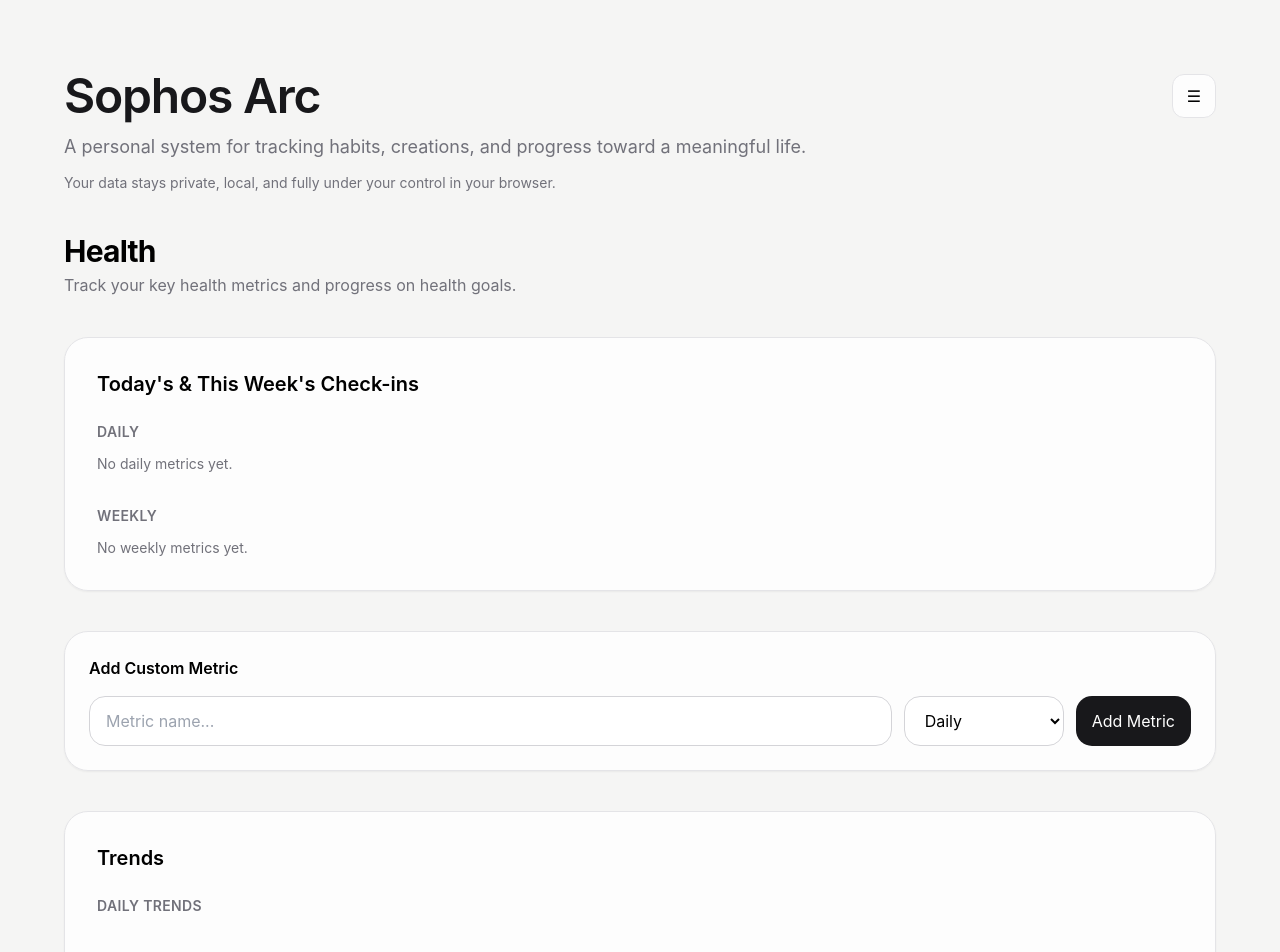
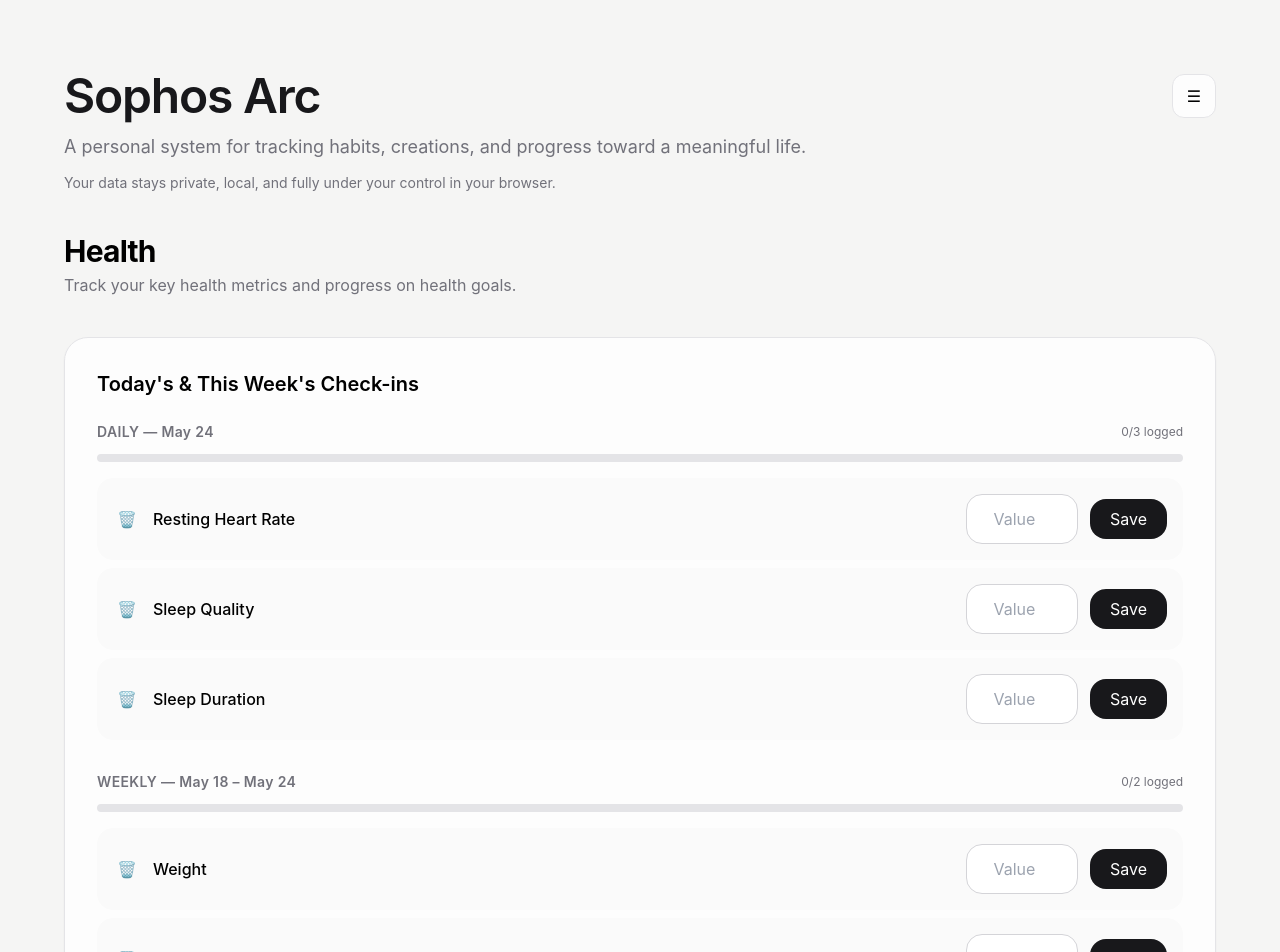
Before and after one commit to seaona/sophos-arc, a React (Vite) app: page /sophos-arc/health in a window 1280 px wide. Shown: the top 952 px of the page. Built offline with nearby package versions, Linux system fonts and the light colour scheme.

Commit message:
fix health

```diff
--- a/src/components/health/DailyWeeklyCheckins.tsx
+++ b/src/components/health/DailyWeeklyCheckins.tsx
@@ -7,42 +7,95 @@ type Props = {
   isLoggedThisWeek: (metricId: string) => boolean;
   onSave: (metricId: string, value: number) => void;
   getLatestLog: (metricId: string) => any;
+  onDeleteMetric?: (metricId: string) => void;
+  onUpdateLog?: (logId: string, newValue: any) => void; // optional for future editing
 };
 
 export default function DailyWeeklyCheckins({
-  dailyMetrics = [],        // ← Add default value
-  weeklyMetrics = [],
+  dailyMetrics,
+  weeklyMetrics,
   isLoggedToday,
   isLoggedThisWeek,
   onSave,
   getLatestLog,
+  onDeleteMetric,
 }: Props) {
-  const renderMetricRow = (metric: HealthMetric, isDaily: boolean) => {
-    const logged = isDaily ? isLoggedToday(metric.id) : isLoggedThisWeek(metric.id);
+  const today = new Date().toLocaleDateString('en-US', { month: 'long', day: 'numeric' });
+
+  const weekRange = (() => {
+    const date = new Date();
+    const day = date.getDay();
+    const diff = day === 0 ? -6 : 1 - day;
+    const monday = new Date(date);
+    monday.setDate(date.getDate() + diff);
+    const sunday = new Date(monday);
+    sunday.setDate(monday.getDate() + 6);
+    return `${monday.toLocaleDateString('en-US', { month: 'short', day: 'numeric' })} – ${sunday.toLocaleDateString('en-US', { month: 'short', day: 'numeric' })}`;
+  })();
+
+  const renderDailySection = () => {
+    const loggedCount = dailyMetrics.filter(m => isLoggedToday(m.id)).length;
+    const total = dailyMetrics.length;
+    const progress = total > 0 ? Math.round((loggedCount / total) * 100) : 0;
+
+    return (
+      <div className="mb-8">
+        <div className="flex justify-between items-center mb-3">
+          <h3 className="font-semibold text-sm text-zinc-500 tracking-wide">
+            DAILY — {today}
+          </h3>
+          <div className="text-xs text-zinc-500">
+            {loggedCount}/{total} logged
+          </div>
+        </div>
+
+        {/* Progress Bar */}
+        <div className="h-2 bg-zinc-200 dark:bg-zinc-700 rounded-full mb-4 overflow-hidden">
+          <div
+            className="h-2 bg-emerald-500 transition-all duration-300"
+            style={{ width: `${progress}%` }}
+          />
+        </div>
+
+        {dailyMetrics.length > 0 ? (
+          <div className="space-y-2">
+            {dailyMetrics.map((metric) => {
+              const logged = isLoggedToday(metric.id);
               const latestLog = getLatestLog(metric.id);
 
               return (
                 <div
                   key={metric.id}
-        className={`flex items-center justify-between gap-4 p-4 rounded-2xl transition-all ${
+                  className={`flex items-center justify-between gap-4 p-4 rounded-2xl ${
                     logged
-            ? 'bg-zinc-100 dark:bg-zinc-800/70 opacity-80'
+                      ? 'bg-zinc-100 dark:bg-zinc-800/70'
                       : 'bg-zinc-50 dark:bg-zinc-800/60'
                   }`}
                 >
+                  <div className="flex items-center gap-3">
+                    {onDeleteMetric && (
+                      <button
+                        onClick={() => onDeleteMetric(metric.id)}
+                        className="text-zinc-400 hover:text-red-500 p-1"
+                        title="Delete metric"
+                      >
+                        🗑️
+                      </button>
+                    )}
                     <div className="font-medium">{metric.name}</div>
+                  </div>
 
-        <div className="flex items-center gap-3">
                   {logged ? (
-            // Already logged - show value (grayed)
-            <div className="px-4 py-2 bg-white dark:bg-zinc-900 border border-zinc-200 dark:border-zinc-700 rounded-xl text-sm text-zinc-600 dark:text-zinc-400 min-w-[120px] text-center">
+                    <div className="flex items-center gap-2 text-sm text-zinc-600 dark:text-zinc-400">
+                      <span>
                         {typeof latestLog?.value === 'object'
                           ? `${latestLog.value.systolic}/${latestLog.value.diastolic}`
                           : latestLog?.value}
+                      </span>
+                      <span className="text-emerald-500">✓</span>
                     </div>
                   ) : (
-            // Not logged yet - show input
-            <>
+                    <div className="flex items-center gap-3">
                       <input
                         type="number"
                         placeholder="Value"
@@ -64,9 +117,112 @@ export default function DailyWeeklyCheckins({
                       >
                         Save
                       </button>
-            </>
+                    </div>
                   )}
                 </div>
+              );
+            })}
+          </div>
+        ) : (
+          <p className="text-sm text-zinc-500">No daily metrics yet.</p>
+        )}
+      </div>
+    );
+  };
+
+  const renderWeeklySection = () => {
+    const loggedCount = weeklyMetrics.filter(m => isLoggedThisWeek(m.id)).length;
+    const total = weeklyMetrics.length;
+    const progress = total > 0 ? Math.round((loggedCount / total) * 100) : 0;
+
+    return (
+      <div>
+        <div className="flex justify-between items-center mb-3">
+          <h3 className="font-semibold text-sm text-zinc-500 tracking-wide">
+            WEEKLY — {weekRange}
+          </h3>
+          <div className="text-xs text-zinc-500">
+            {loggedCount}/{total} logged
+          </div>
+        </div>
+
+        {/* Progress Bar */}
+        <div className="h-2 bg-zinc-200 dark:bg-zinc-700 rounded-full mb-4 overflow-hidden">
+          <div
+            className="h-2 bg-emerald-500 transition-all duration-300"
+            style={{ width: `${progress}%` }}
+          />
+        </div>
+
+        {weeklyMetrics.length > 0 ? (
+          <div className="space-y-2">
+            {weeklyMetrics.map((metric) => {
+              const logged = isLoggedThisWeek(metric.id);
+              const latestLog = getLatestLog(metric.id);
+
+              return (
+                <div
+                  key={metric.id}
+                  className={`flex items-center justify-between gap-4 p-4 rounded-2xl ${
+                    logged
+                      ? 'bg-zinc-100 dark:bg-zinc-800/70'
+                      : 'bg-zinc-50 dark:bg-zinc-800/60'
+                  }`}
+                >
+                  <div className="flex items-center gap-3">
+                    {onDeleteMetric && (
+                      <button
+                        onClick={() => onDeleteMetric(metric.id)}
+                        className="text-zinc-400 hover:text-red-500 p-1"
+                        title="Delete metric"
+                      >
+                        🗑️
+                      </button>
+                    )}
+                    <div className="font-medium">{metric.name}</div>
+                  </div>
+
+                  {logged ? (
+                    <div className="flex items-center gap-2 text-sm text-zinc-600 dark:text-zinc-400">
+                      <span>
+                        {typeof latestLog?.value === 'object'
+                          ? `${latestLog.value.systolic}/${latestLog.value.diastolic}`
+                          : latestLog?.value}
+                      </span>
+                      <span className="text-emerald-500">✓</span>
+                    </div>
+                  ) : (
+                    <div className="flex items-center gap-3">
+                      <input
+                        type="number"
+                        placeholder="Value"
+                        className="modern-input w-28 text-center"
+                        onKeyDown={(e) => {
+                          if (e.key === 'Enter') {
+                            const value = Number(e.currentTarget.value);
+                            if (value) onSave(metric.id, value);
+                          }
+                        }}
+                      />
+                      <button
+                        onClick={(e) => {
+                          const input = e.currentTarget.parentElement?.querySelector('input') as HTMLInputElement;
+                          const value = Number(input?.value);
+                          if (value) onSave(metric.id, value);
+                        }}
+                        className="modern-button whitespace-nowrap px-5"
+                      >
+                        Save
+                      </button>
+                    </div>
+                  )}
+                </div>
+              );
+            })}
+          </div>
+        ) : (
+          <p className="text-sm text-zinc-500">No weekly metrics yet.</p>
+        )}
       </div>
     );
   };
@@ -74,30 +230,8 @@ export default function DailyWeeklyCheckins({
   return (
     <div className="glass-card p-8 mb-8">
       <h2 className="text-xl font-semibold mb-6">Today's & This Week's Check-ins</h2>
-
-      {/* Daily Section */}
-      <div className="mb-8">
-        <h3 className="font-semibold text-sm text-zinc-500 tracking-wide mb-3">DAILY</h3>
-        <div className="space-y-2">
-          {dailyMetrics.length > 0 ? (
-            dailyMetrics.map((metric) => renderMetricRow(metric, true))
-          ) : (
-            <p className="text-sm text-zinc-500">No daily metrics yet.</p>
-          )}
-        </div>
-      </div>
-
-      {/* Weekly Section */}
-      <div>
-        <h3 className="font-semibold text-sm text-zinc-500 tracking-wide mb-3">WEEKLY</h3>
-        <div className="space-y-2">
-          {weeklyMetrics.length > 0 ? (
-            weeklyMetrics.map((metric) => renderMetricRow(metric, false))
-          ) : (
-            <p className="text-sm text-zinc-500">No weekly metrics yet.</p>
-          )}
-        </div>
-      </div>
+      {renderDailySection()}
+      {renderWeeklySection()}
     </div>
   );
 }
--- a/src/hooks/useHealth.ts
+++ b/src/hooks/useHealth.ts
@@ -1,35 +1,60 @@
 // hooks/useHealth.ts
-import { useMemo } from 'react';
+import { useState, useMemo } from 'react';
 import { useLocalStorage } from './useLocalStorage';
 import { DEFAULT_HEALTH_METRICS } from '../utils/healthMetrics';
+import { getCurrentWeekNumber, getWeekNumber } from '../utils/health';
 import type { HealthMetric, HealthLog } from '../types/health';
 
 export function useHealth() {
-  const [customMetrics, setCustomMetrics] = useLocalStorage<HealthMetric[]>(
-    'health-metrics',
-    []
-  );
+  const [customMetrics, setCustomMetrics] = useLocalStorage<HealthMetric[]>('health-metrics', []);
   const [logs, setLogs] = useLocalStorage<HealthLog[]>('health-logs', []);
 
-  // Combine default + custom metrics
-  const allMetrics = useMemo(() => {
-    return [...DEFAULT_HEALTH_METRICS, ...customMetrics];
-  }, [customMetrics]);
+  const [frequencyFilter, setFrequencyFilter] = useState<"all" | "daily" | "weekly">("all");
 
-  // Only active ones
-  const activeMetrics = useMemo(() => {
-    return allMetrics.filter((m) => m.isActive !== false);
-  }, [allMetrics]);
+  const allMetrics = useMemo(() => [...DEFAULT_HEALTH_METRICS, ...customMetrics], [customMetrics]);
+  const activeMetrics = useMemo(() => allMetrics.filter((m) => m.isActive !== false), [allMetrics]);
 
-  const dailyMetrics = useMemo(() => {
-    return activeMetrics.filter((m) => m.frequency === 'daily');
-  }, [activeMetrics]);
+  const dailyMetrics = useMemo(() => activeMetrics.filter((m) => m.frequency === 'daily'), [activeMetrics]);
+  const weeklyMetrics = useMemo(() => activeMetrics.filter((m) => m.frequency === 'weekly'), [activeMetrics]);
 
-  const weeklyMetrics = useMemo(() => {
-    return activeMetrics.filter((m) => m.frequency === 'weekly');
-  }, [activeMetrics]);
+  const today = new Date().toISOString().split('T')[0];
+  const currentWeek = getCurrentWeekNumber();
+  const currentYear = new Date().getFullYear();
 
-  // ==================== METRIC ACTIONS ====================
+  // Fixed: use `logs` instead of `healthLogs`
+  const loggedTodayIds = useMemo(() => {
+    return new Set(logs.filter(log => log.date === today).map(log => log.metricId));
+  }, [logs, today]);
+
+  const loggedThisWeekIds = useMemo(() => {
+    return new Set(
+      logs.filter(log => {
+        const d = new Date(log.date);
+        return getWeekNumber(d) === currentWeek && d.getFullYear() === currentYear;
+      }).map(log => log.metricId)
+    );
+  }, [logs, currentWeek, currentYear]);
+
+  const isLoggedToday = (metricId: string) => loggedTodayIds.has(metricId);
+  const isLoggedThisWeek = (metricId: string) => loggedThisWeekIds.has(metricId);
+
+  const dailyProgress = `${dailyMetrics.filter(m => isLoggedToday(m.id)).length}/${dailyMetrics.length}`;
+  const weeklyProgress = `${weeklyMetrics.filter(m => isLoggedThisWeek(m.id)).length}/${weeklyMetrics.length}`;
+
+  const filteredLogs = useMemo(() => {
+    return logs
+      .filter((log) => {
+        if (frequencyFilter === "all") return true;
+        const metric = activeMetrics.find((m) => m.id === log.metricId);
+        return metric?.frequency === frequencyFilter;
+      })
+      .sort((a, b) => b.date.localeCompare(a.date));
+  }, [logs, frequencyFilter, activeMetrics]);
+
+  const unloggedDaily = useMemo(() => dailyMetrics.filter(m => !isLoggedToday(m.id)), [dailyMetrics, loggedTodayIds]);
+  const unloggedWeekly = useMemo(() => weeklyMetrics.filter(m => !isLoggedThisWeek(m.id)), [weeklyMetrics, loggedThisWeekIds]);
+
+  // ==================== ACTIONS ====================
 
   const addCustomMetric = (metric: Omit<HealthMetric, 'id' | 'isActive'>) => {
     const newMetric: HealthMetric = {
@@ -40,27 +65,11 @@ export function useHealth() {
     setCustomMetrics((prev) => [...prev, newMetric]);
   };
 
-  /**
-   * Deletes a metric completely (works for both custom and default)
-   * - Removes all logs for this metric
-   * - Removes the metric from customMetrics (if it exists)
-   */
-  const deleteMetric = (metricId: string) => {
-    // Remove all logs belonging to this metric
-    setLogs((prev) => prev.filter((log) => log.metricId !== metricId));
-
-    // Remove from custom metrics (if it's a custom one)
-    setCustomMetrics((prev) => prev.filter((m) => m.id !== metricId));
-  };
-
-  // ==================== LOG ACTIONS ====================
-
   const saveLog = (newLog: Omit<HealthLog, 'id'>) => {
     setLogs((prev) => {
       const existingIndex = prev.findIndex(
         (log) => log.metricId === newLog.metricId && log.date === newLog.date
       );
-
       if (existingIndex !== -1) {
         const updated = [...prev];
         updated[existingIndex] = { ...updated[existingIndex], ...newLog };
@@ -71,40 +80,45 @@ export function useHealth() {
   };
 
   const updateLog = (logId: string, newValue: any) => {
-    setLogs((prev) =>
-      prev.map((log) =>
-        log.id === logId ? { ...log, value: newValue } : log
-      )
-    );
+    setLogs((prev) => prev.map((log) => log.id === logId ? { ...log, value: newValue } : log));
   };
 
   const deleteLog = (logId: string) => {
     setLogs((prev) => prev.filter((log) => log.id !== logId));
   };
 
-  // ==================== GETTERS ====================
+  const deleteMetric = (metricId: string) => {
+    setLogs((prev) => prev.filter((log) => log.metricId !== metricId));
+    setCustomMetrics((prev) => prev.filter((m) => m.id !== metricId));
+  };
 
-  const getLogsByMetric = (metricId: string) =>
-    logs.filter((log) => log.metricId === metricId);
+  const getLogsByMetric = (metricId: string) => logs.filter((log) => log.metricId === metricId);
 
   const getLatestLog = (metricId: string) =>
     [...logs]
       .filter((log) => log.metricId === metricId)
       .sort((a, b) => b.date.localeCompare(a.date))[0];
 
-  // ==================== RETURN ====================
-
   return {
     metrics: activeMetrics,
     dailyMetrics,
     weeklyMetrics,
     logs,
+    frequencyFilter,
+    setFrequencyFilter,
+    filteredLogs,
+    isLoggedToday,
+    isLoggedThisWeek,
+    dailyProgress,
+    weeklyProgress,
+    unloggedDaily,
+    unloggedWeekly,
     addCustomMetric,
     saveLog,
     updateLog,
     deleteLog,
+    deleteMetric,
     getLogsByMetric,
     getLatestLog,
-    deleteMetric,           // ← Renamed from deleteCustomMetric
   };
 }
--- a/src/hooks/useHealthMetrics.ts
+++ /dev/null
@@ -1,73 +0,0 @@
-// hooks/useHealthMetrics.ts
-import { useState, useMemo } from 'react';
-import { useHealth } from './useHealth';
-import { getCurrentWeekNumber, getWeekNumber } from '../utils/health';
-
-export function useHealthMetrics() {
-  const {
-    metrics,
-    logs: healthLogs,
-    dailyMetrics,
-    weeklyMetrics,
-    getLogsByMetric,
-  } = useHealth();
-
-  const [frequencyFilter, setFrequencyFilter] = useState<"all" | "daily" | "weekly">("all");
-
-  const today = new Date().toISOString().split('T')[0];
-  const currentWeek = getCurrentWeekNumber();
-  const currentYear = new Date().getFullYear();
-
-  // ==================== REACTIVE LOGGED STATUS ====================
-  const loggedTodayIds = useMemo(() => {
-    return new Set(healthLogs.filter(log => log.date === today).map(log => log.metricId));
-  }, [healthLogs, today]);
-
-  const loggedThisWeekIds = useMemo(() => {
-    return new Set(
-      healthLogs
-        .filter(log => {
-          const d = new Date(log.date);
-          return getWeekNumber(d) === currentWeek && d.getFullYear() === currentYear;
-        })
-        .map(log => log.metricId)
-    );
-  }, [healthLogs, currentWeek, currentYear]);
-
-  const isLoggedToday = (metricId: string) => loggedTodayIds.has(metricId);
-  const isLoggedThisWeek = (metricId: string) => loggedThisWeekIds.has(metricId);
-
-  // ==================== DERIVED VALUES ====================
-  const dailyProgress = `${dailyMetrics.filter(m => isLoggedToday(m.id)).length}/${dailyMetrics.length}`;
-  const weeklyProgress = `${weeklyMetrics.filter(m => isLoggedThisWeek(m.id)).length}/${weeklyMetrics.length}`;
-
-  const filteredLogs = useMemo(() => {
-    return [...healthLogs]
-      .filter(log => {
-        if (frequencyFilter === "all") return true;
-        const metric = metrics.find(m => m.id === log.metricId);
-        return metric?.frequency === frequencyFilter;
-      })
-      .sort((a, b) => b.date.localeCompare(a.date));
-  }, [healthLogs, frequencyFilter, metrics]);
-
-  const unloggedDaily = useMemo(() => {
-    return dailyMetrics.filter(m => !isLoggedToday(m.id));
-  }, [dailyMetrics, loggedTodayIds]);
-
-  const unloggedWeekly = useMemo(() => {
-    return weeklyMetrics.filter(m => !isLoggedThisWeek(m.id));
-  }, [weeklyMetrics, loggedThisWeekIds]);
-
-  return {
-    frequencyFilter,
-    setFrequencyFilter,
-    filteredLogs,
-    isLoggedToday,
-    isLoggedThisWeek,
-    dailyProgress,
-    weeklyProgress,
-    unloggedDaily,
-    unloggedWeekly,
-  };
-}
--- a/src/pages/HealthPage.tsx
+++ b/src/pages/HealthPage.tsx
@@ -1,7 +1,7 @@
 import { useState } from 'react';
 import AppLayout from '../components/AppLayout';
 import { useHealth } from '../hooks/useHealth';
-import MetricStatusOverview from '../components/health/MetricStatusOverview';
+import { useSupplements } from '../hooks/useSupplements';
 import ConfirmModal from '../components/ConfirmModal';
 
 import {
@@ -19,20 +19,23 @@ import {
   prepareWeeklyChartData,
 } from '../utils/health';
 
-import { useHealthMetrics } from '../hooks/useHealthMetrics';
-import DailyMetricsLogger from '../components/health/DailyMetricsLogger';
-import WeeklyMetricsLogger from '../components/health/WeeklyMetricsLogger';
-import { useSupplements } from '../hooks/useSupplements';
+import DailyWeeklyCheckins from '../components/health/DailyWeeklyCheckins';
+import HealthLogsTable from '../components/health/HealthLogsTable';
 import SupplementTimeline from '../components/health/SupplementTimeline';
 import AddSupplementForm from '../components/health/AddSupplementForm';
 import SupplementList from '../components/health/SupplementList';
-import HealthLogsTable from '../components/health/HealthLogsTable';
-import DailyWeeklyCheckins from '../components/health/DailyWeeklyCheckins';
 
 export default function HealthPage() {
   const {
     metrics,
+    dailyMetrics,
+    weeklyMetrics,
     logs: healthLogs,
+    frequencyFilter,
+    setFrequencyFilter,
+    filteredLogs,
+    isLoggedToday,
+    isLoggedThisWeek,
     saveLog,
     deleteMetric,
     deleteLog,
@@ -42,28 +45,14 @@ const {
     updateLog,
   } = useHealth();
 
-const {
-  frequencyFilter,
-  setFrequencyFilter,
-  filteredLogs,
-  isLoggedToday,
-  isLoggedThisWeek,
-  unloggedDaily,
-  unloggedWeekly,
-  dailyMetrics,      // ← Get from here
-  weeklyMetrics,     // ← Get from here
-} = useHealthMetrics();
-
+  const { supplements, addSupplement, updateSupplement, deleteSupplement } = useSupplements();
 
   const [editingLogId, setEditingLogId] = useState<string | null>(null);
   const [metricToDelete, setMetricToDelete] = useState<{ id: string; name: string } | null>(null);
   const [logToDelete, setLogToDelete] = useState<{ id: string; metricName: string; date: string } | null>(null);
 
-  const { supplements, addSupplement, updateSupplement, deleteSupplement } = useSupplements();
-
   // ==================== HANDLERS ====================
-
-  const confirmDelete = () => {
+  const confirmDeleteMetric = () => {
     if (metricToDelete) deleteMetric(metricToDelete.id);
     setMetricToDelete(null);
   };
@@ -90,6 +79,12 @@ const {
     });
   };
 
+  const handleDeleteMetricRequest = (metricId: string) => {
+    const metric = metrics.find((m) => m.id === metricId);
+    if (metric) {
+      setMetricToDelete({ id: metricId, name: metric.name });
+    }
+  };
   // ==================== RENDER ====================
 
   return (
@@ -101,7 +96,7 @@ const {
         </p>
       </div>
 
-      {/* Status Overview */}
+      {/* Consolidated Check-ins Section */}
       <DailyWeeklyCheckins
         dailyMetrics={dailyMetrics}
         weeklyMetrics={weeklyMetrics}
@@ -109,9 +104,10 @@ const {
         isLoggedThisWeek={isLoggedThisWeek}
         onSave={handleSaveLog}
         getLatestLog={getLatestLog}
+        onDeleteMetric={handleDeleteMetricRequest}
       />
 
-      {/* Add Custom Metric Form */}
+      {/* Add Custom Metric */}
       <div className="glass-card p-6 mb-8">
         <h3 className="font-semibold mb-4">Add Custom Metric</h3>
         <form
@@ -137,17 +133,15 @@ const {
         </form>
       </div>
 
-
       {/* Trends */}
       <div className="glass-card p-8 mb-8">
         <h2 className="text-xl font-semibold mb-6">Trends</h2>
 
-        {/* Daily Trends */}
         <div className="mb-10">
           <h3 className="font-semibold mb-4 text-sm text-zinc-500 tracking-wide">DAILY TRENDS</h3>
           <div className="grid lg:grid-cols-2 gap-8">
             {metrics
-              .filter((metric) => getLogsByMetric(metric.id).length > 0 && metric.frequency === 'daily')
+              .filter((m) => getLogsByMetric(m.id).length > 0 && m.frequency === 'daily')
               .map((metric) => {
                 const chartData = prepareDailyChartData(healthLogs, metric.id);
                 return (
@@ -176,12 +170,11 @@ const {
           </div>
         </div>
 
-        {/* Weekly Trends */}
         <div>
           <h3 className="font-semibold mb-4 text-sm text-zinc-500 tracking-wide">WEEKLY TRENDS</h3>
           <div className="grid lg:grid-cols-2 gap-8">
             {metrics
-              .filter((metric) => getLogsByMetric(metric.id).length > 0 && metric.frequency === 'weekly')
+              .filter((m) => getLogsByMetric(m.id).length > 0 && m.frequency === 'weekly')
               .map((metric) => {
                 const chartData = prepareWeeklyChartData(healthLogs, metric.id);
                 return (
@@ -211,7 +204,6 @@ const {
         </div>
       </div>
 
-
       {/* All Health Logs */}
       <HealthLogsTable
         logs={filteredLogs}
@@ -224,6 +216,7 @@ const {
         onDeleteRequest={handleDeleteLogRequest}
       />
 
+      {/* Supplements Section */}
       <div className="mb-8">
         <SupplementTimeline supplements={supplements} />
         <AddSupplementForm onAdd={addSupplement} />
@@ -235,8 +228,20 @@ const {
       </div>
 
       {/* Modals */}
-      <ConfirmModal open={metricToDelete !== null} title="Delete Metric Data" message={`Delete "${metricToDelete?.name}" and all its data? This cannot be undone.`} onCancel={() => setMetricToDelete(null)} onConfirm={confirmDelete} />
-      <ConfirmModal open={logToDelete !== null} title="Delete Log Entry" message={`Delete the log for "${logToDelete?.metricName}" on ${logToDelete?.date}?`} onCancel={() => setLogToDelete(null)} onConfirm={confirmDeleteLog} />
+      <ConfirmModal
+        open={metricToDelete !== null}
+        title="Delete Metric"
+        message={`Delete "${metricToDelete?.name}" and all its data?`}
+        onCancel={() => setMetricToDelete(null)}
+        onConfirm={confirmDeleteMetric}
+      />
+      <ConfirmModal
+        open={logToDelete !== null}
+        title="Delete Log Entry"
+        message={`Delete the log for "${logToDelete?.metricName}" on ${logToDelete?.date}?`}
+        onCancel={() => setLogToDelete(null)}
+        onConfirm={confirmDeleteLog}
+      />
     </AppLayout>
   );
 }
```
Lines whose indentation alone changed are shown as unchanged.
